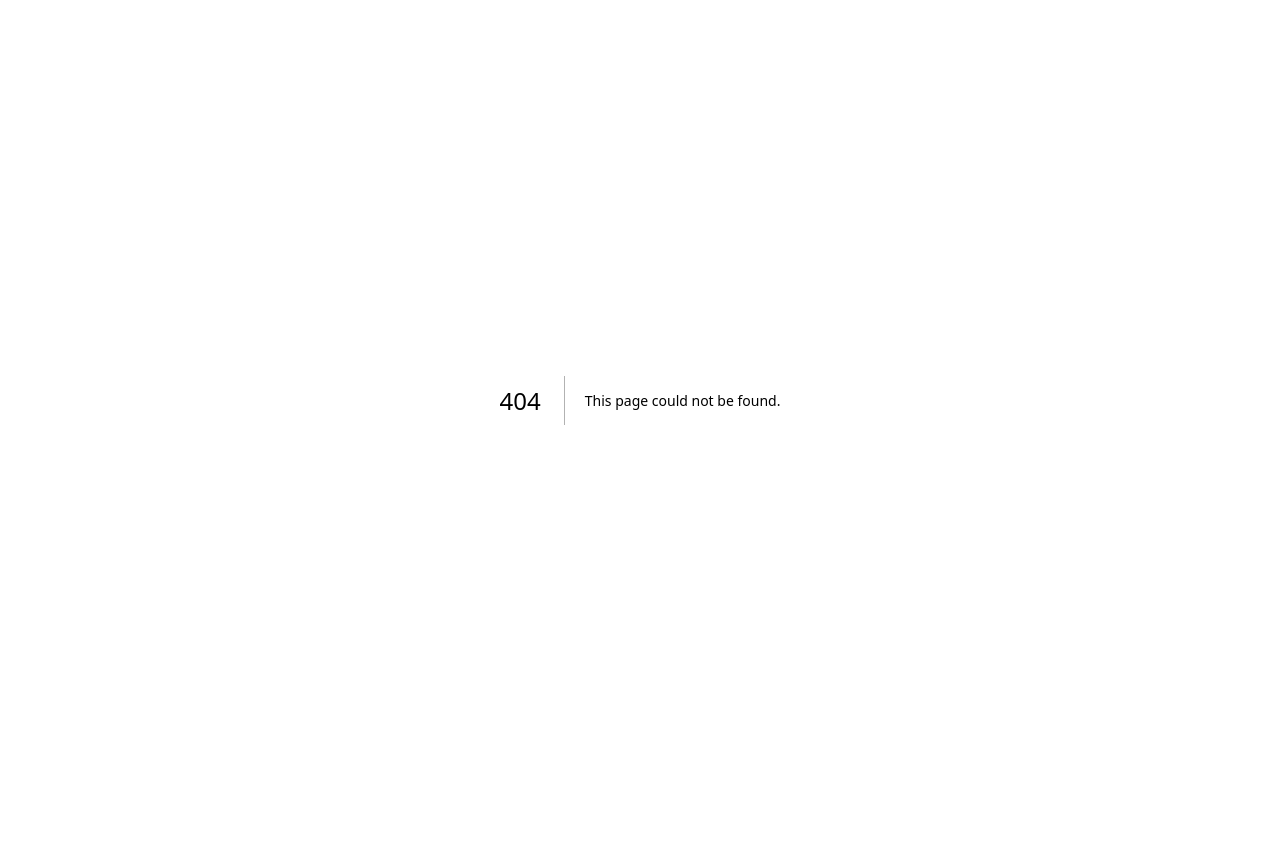
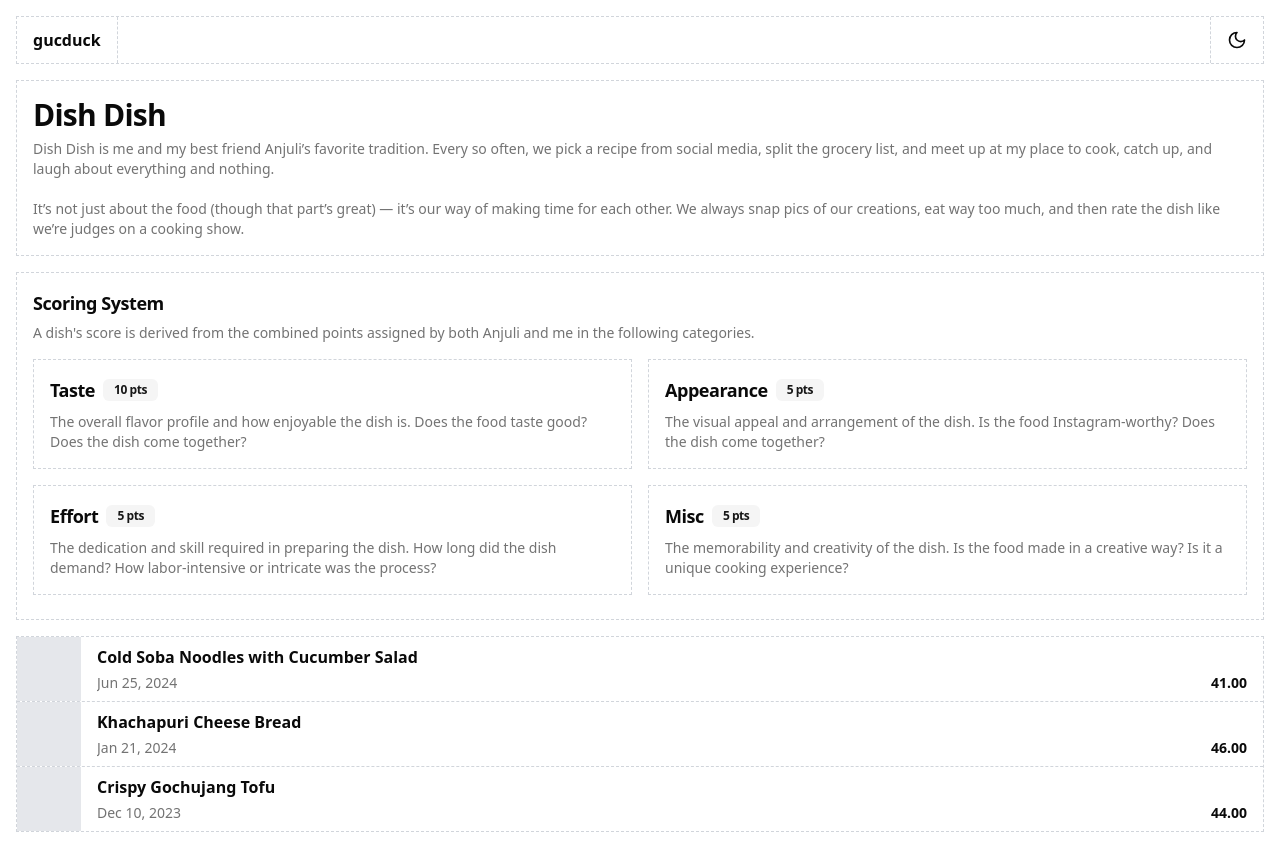
Before and after one commit to guchris/gucduck, a Next.js app: page /food/dish-dish in a window 1280 px wide. Before the commit this address had no page. Before the commit the page ends 800 px from the top, so only its background shows below. Built offline with nearby package versions, Linux system fonts and the light colour scheme.

Commit message:
sunday-supper rename to dish-dish

```diff
--- a/app/food/sunday-suppers/page.tsx
+++ b/app/food/dish-dish/page.tsx
@@ -20,7 +20,7 @@ const suppers = [
   },
 ];
 
-export default function SundaySuppersPage() {
+export default function DishDishPage() {
   return (
     <div className="min-h-screen flex flex-col gap-4 p-4">
       <header className="w-full">
@@ -29,14 +29,14 @@ export default function SundaySuppersPage() {
       <main className="flex-1 flex flex-col items-center gap-4">
         <Card className="w-full rounded-none shadow-none border-dashed border-gray-300">
           <CardHeader className="items-start p-4">
-            <CardTitle className="text-lg font-bold text-left">Sunday Suppers</CardTitle>
-            <CardDescription className="text-sm text-left mt-2">
-              Sunday Suppers is my cherished weekly tradition with my best friend Anjuli. It's our way of blending the joy of cooking with genuine connection every weekend. Throughout the week, we find and choose a recipe, split the ingredients, and cook together at my place. It's more than just a meal; it's an opportunity for deep conversations and laughter as we savor the process.<br /><br />
-              We capture our culinary creations in photos, indulge in the delicious results, and then add a unique touch — scoring and ranking each dish against previous ones. This ritual combines my love for cooking and quality time, making memories and forming deeper connections.
+            <CardTitle className="text-lg md:text-3xl font-bold text-left">Dish Dish</CardTitle>
+            <CardDescription className="text-left mt-2">
+              Dish Dish is me and my best friend Anjuli’s favorite tradition. Every so often, we pick a recipe from social media, split the grocery list, and meet up at my place to cook, catch up, and laugh about everything and nothing.<br /><br />
+              It’s not just about the food (though that part’s great) — it’s our way of making time for each other. We always snap pics of our creations, eat way too much, and then rate the dish like we’re judges on a cooking show.
             </CardDescription>
           </CardHeader>
         </Card>
-        {/* <Card className="w-full rounded-lg shadow-none">
+        <Card className="w-full rounded-none shadow-none border-dashed border-gray-300">
           <CardHeader className="items-start p-4">
             <CardTitle className="text-lg font-bold text-left">Scoring System</CardTitle>
             <CardDescription className="text-sm text-left">
@@ -45,7 +45,7 @@ export default function SundaySuppersPage() {
           </CardHeader>
           <CardContent className="px-4 pt-0">
             <div className="grid gap-4 md:grid-cols-2">
-              <Card className="rounded-lg shadow-none">
+              <Card className="rounded-none shadow-none border-dashed border-gray-300">
                 <CardHeader className="flex-row items-center gap-2 p-4 pb-0">
                   <CardTitle className="flex items-center gap-2 text-lg font-semibold">
                     Taste <Badge variant="secondary">10 pts</Badge>
@@ -53,12 +53,11 @@ export default function SundaySuppersPage() {
                 </CardHeader>
                 <CardContent className="pt-2 pb-4 px-4">
                   <CardDescription>
-                    The overall flavor profile and how enjoyable the dish is.<br />
-                    Does the food taste good? Does the dish come together?
+                    The overall flavor profile and how enjoyable the dish is. Does the food taste good? Does the dish come together?
                   </CardDescription>
                 </CardContent>
               </Card>
-              <Card className="rounded-lg shadow-none">
+              <Card className="rounded-none shadow-none border-dashed border-gray-300">
                 <CardHeader className="flex-row items-center gap-2 p-4 pb-0">
                   <CardTitle className="flex items-center gap-2 text-lg font-semibold">
                     Appearance <Badge variant="secondary">5 pts</Badge>
@@ -66,12 +65,11 @@ export default function SundaySuppersPage() {
                 </CardHeader>
                 <CardContent className="pt-2 pb-4 px-4">
                   <CardDescription>
-                    The visual appeal and arrangement of the dish.<br />
-                    Is the food Instagram-worthy? Does the dish come together?
+                    The visual appeal and arrangement of the dish. Is the food Instagram-worthy? Does the dish come together?
                   </CardDescription>
                 </CardContent>
               </Card>
-              <Card className="rounded-lg shadow-none">
+              <Card className="rounded-none shadow-none border-dashed border-gray-300">
                 <CardHeader className="flex-row items-center gap-2 p-4 pb-0">
                   <CardTitle className="flex items-center gap-2 text-lg font-semibold">
                     Effort <Badge variant="secondary">5 pts</Badge>
@@ -79,12 +77,11 @@ export default function SundaySuppersPage() {
                 </CardHeader>
                 <CardContent className="pt-2 pb-4 px-4">
                   <CardDescription>
-                    The dedication and skill required in preparing the dish.<br />
-                    How long did the dish demand? How labor-intensive or intricate was the process?
+                    The dedication and skill required in preparing the dish. How long did the dish demand? How labor-intensive or intricate was the process?
                   </CardDescription>
                 </CardContent>
               </Card>
-              <Card className="rounded-lg shadow-none">
+              <Card className="rounded-none shadow-none border-dashed border-gray-300">
                 <CardHeader className="flex-row items-center gap-2 p-4 pb-0">
                   <CardTitle className="flex items-center gap-2 text-lg font-semibold">
                     Misc <Badge variant="secondary">5 pts</Badge>
@@ -92,14 +89,13 @@ export default function SundaySuppersPage() {
                 </CardHeader>
                 <CardContent className="pt-2 pb-4 px-4">
                   <CardDescription>
-                    The memorability and creativity of the dish.<br />
-                    Is the food made in a creative way? Is it a unique cooking experience?
+                    The memorability and creativity of the dish. Is the food made in a creative way? Is it a unique cooking experience?
                   </CardDescription>
                 </CardContent>
               </Card>
             </div>
           </CardContent>
-        </Card> */}
+        </Card>
         <Card className="w-full rounded-none shadow-none border-dashed border-gray-300">
           <CardContent className="p-0">
             {suppers.map((supper, i) => (
```
